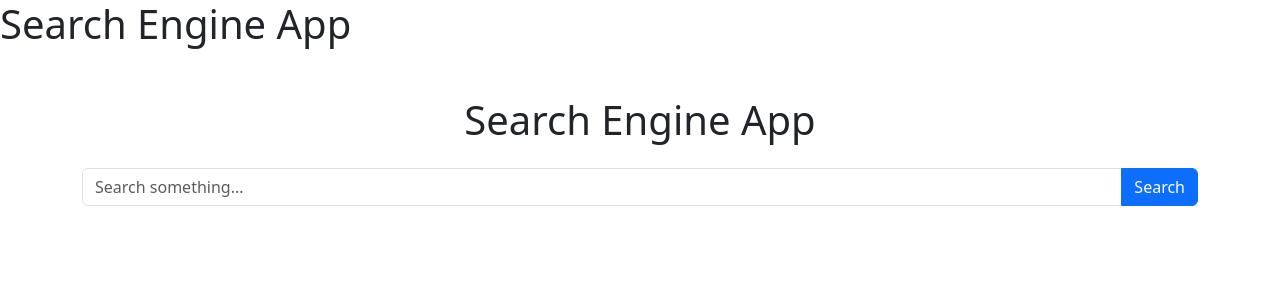
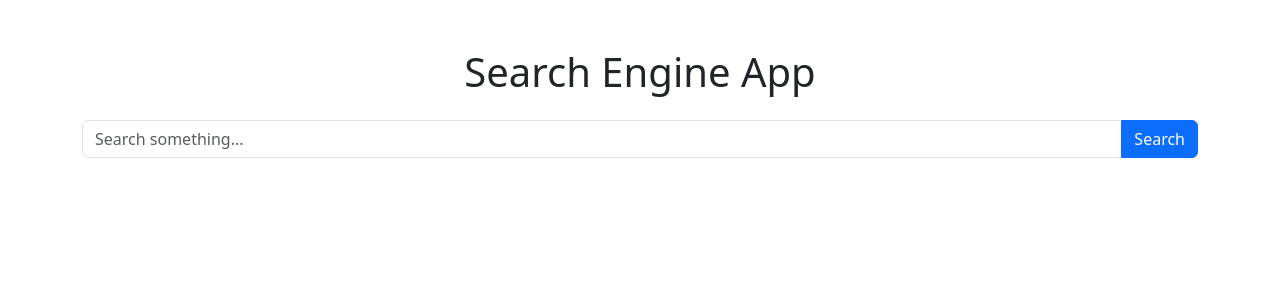
Before and after one commit to Melkzedk/Search-Engine-App, a React (Create React App) app: page / in a window 1280 px wide. Shown: the top 300 px of the page. Built offline with nearby package versions, Linux system fonts and the light colour scheme.

Commit message:
more updates

```diff
--- a/src/App.js
+++ b/src/App.js
@@ -4,7 +4,6 @@ import SearchComponent from './SearchComponent';
 function App() {
   return (
     <div className="App">
-      <h1>Search Engine App</h1>
       <SearchComponent />
     </div>
   );
```
